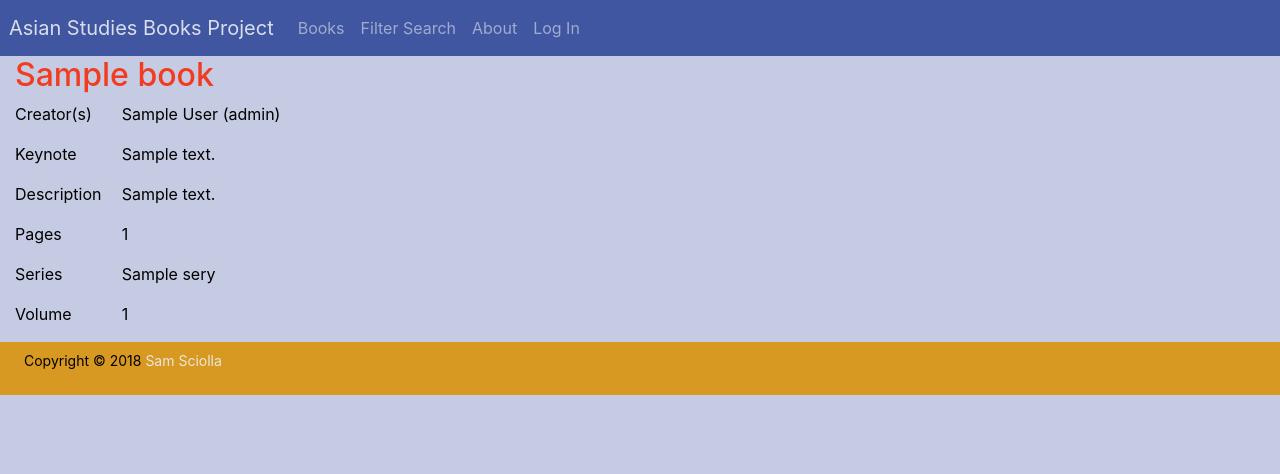
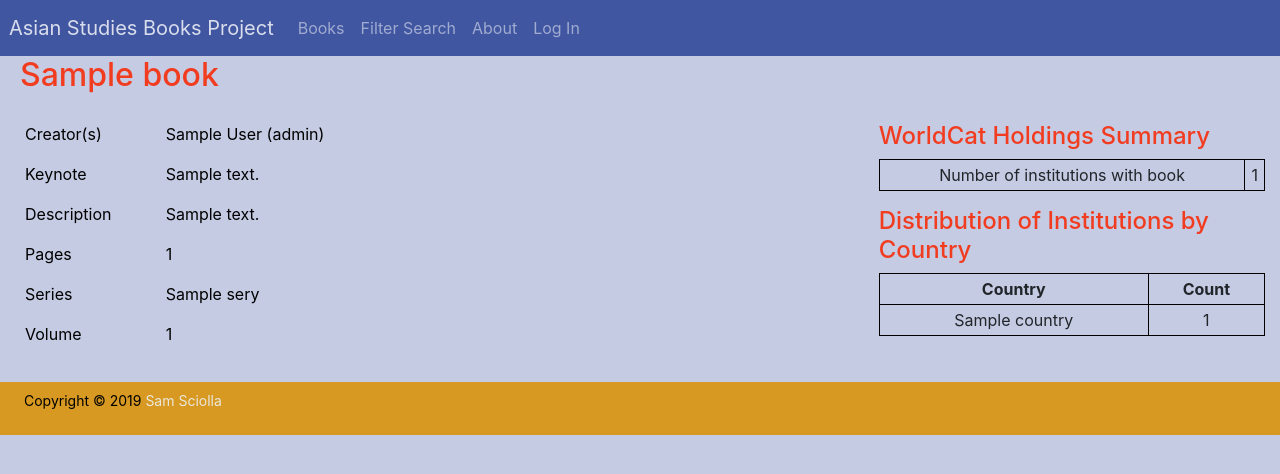
Before and after one commit to ssciolla/si664-asian-studies-books, a Django app: page /asianstudiesbooks/books/1/ in a window 1280 px wide. Shown: the top 474 px of the page. Run offline with Django 3.2, Linux system fonts and the light colour scheme; tables that the repository leaves empty hold one stand-in row (values such as "Sample post"); data that the repository does not hold is empty; some libraries are stand-ins or nearby versions.

Commit message:
Adding holdings info; improving layout

```diff
--- a/asian_studies_books/models.py
+++ b/asian_studies_books/models.py
@@ -166,10 +166,27 @@ class Book(models.Model):
             version_strings.append(version_string)
         return version_strings
 
+    @property
+    def display_total_institutions(self):
+        institutions = self.institutions.all()
+        total = str(len(institutions))
+        return total
+        # country_distribution = institutions.annotate(models.Count('country'))
+        # print(country_distribution)
+
+    def display_country_count_dict(self):
+        institutions = self.institutions.all()
+        country_dist = institutions.select_related('country')\
+                                   .values('country__country_name')\
+                                   .annotate(count = models.Count('country__country_id'))\
+                                   .order_by('-count')
+        count_tups = []
+        for country_count in country_dist:
+            count_tups.append((country_count['country__country_name'], country_count['count']))
+        return count_tups
+
     def get_absolute_url(self):
         return reverse('book_detail', kwargs={'pk': self.pk})
-
-    # Choosing not to create an equivalent method for institutions (there are too many!)
 
 class Holding(models.Model):
     holding_id = models.AutoField(primary_key=True)
--- a/asian_studies_books/static/css/asian_studies_books.css
+++ b/asian_studies_books/static/css/asian_studies_books.css
@@ -70,7 +70,40 @@ main {
 
 .container-fluid {
     background-color: transparent;
+    margin-left: 5px;
+    margin-right: 5px;
     /* padding: 0.5rem 0.5rem; */
+}
+
+/*
+ * Columns
+ */
+
+.column {
+  float: left;
+  padding: 20px;
+}
+
+.left {
+  width: 66.7%
+}
+
+.right {
+  width: 33.3%;
+}
+
+table {
+  border-collapse: collapse;
+  width: 100%;
+}
+
+table, th, tr, td {
+  border: 1px solid black;
+}
+
+th, td {
+  padding: 3px;
+  text-align: center;
 }
 
 /*
--- a/asian_studies_books/templates/asian_studies_books/base.html
+++ b/asian_studies_books/templates/asian_studies_books/base.html
@@ -50,7 +50,7 @@
     </main>
 
     <footer class="px-4 py-2">
-      <p>Copyright &copy; 2018 <a href="mailto:ssciolla@umich.edu">Sam Sciolla</a></p>
+      <p>Copyright &copy; 2019 <a href="mailto:ssciolla@umich.edu">Sam Sciolla</a></p>
     </footer>
 
     <!-- Get <script> tags: https://getbootstrap.com/docs/4.0/getting-started/download/ -->
--- a/asian_studies_books/templates/asian_studies_books/book_detail.html
+++ b/asian_studies_books/templates/asian_studies_books/book_detail.html
@@ -20,9 +20,11 @@
     </div>
   </header>
 
+  <div class='row'>
+    <div class='column left'>
       {% if book.creators %}
          <div class="row">
-       <div class="col-sm-1">
+           <div class="col-sm-2">
              <p>Creator(s)</p>
            </div>
            <div class="col-sm-10">
@@ -33,7 +35,7 @@
 
       {% if book.key_note %}
          <div class="row">
-       <div class="col-sm-1">
+           <div class="col-sm-2">
              <p>Keynote</p>
            </div>
            <div class="col-sm-10">
@@ -44,7 +46,7 @@
 
       {% if book.description %}
        <div class="row">
-     <div class="col-sm-1">
+         <div class="col-sm-2">
            <p>Description</p>
          </div>
          <div class="col-sm-10">
@@ -55,7 +57,7 @@
 
       {% if book.pages %}
        <div class="row">
-     <div class="col-sm-1">
+         <div class="col-sm-2">
            <p>Pages</p>
          </div>
          <div class="col-sm-10">
@@ -66,7 +68,7 @@
 
       {% if book.series %}
        <div class="row">
-     <div class="col-sm-1">
+         <div class="col-sm-2">
            <p>Series</p>
          </div>
          <div class="col-sm-10">
@@ -77,7 +79,7 @@
 
       {% if book.volume %}
        <div class="row">
-     <div class="col-sm-1">
+         <div class="col-sm-2">
            <p>Volume</p>
          </div>
          <div class="col-sm-10">
@@ -88,8 +90,8 @@
 
       {% if book.display_versions %}
         <div class="row">
-     <div class="col-sm-10">
-       <h3>Versions</h3>
+         <div class="col-sm-12">
+           <h4>Versions</h4>
          </div>
         </div>
       {% endif %}
@@ -97,11 +99,52 @@
       {% if book.display_versions %}
         {% for version in book.display_versions %}
           <div class="row">
-        <div class="col-sm-10">
+            <div class="col-sm-12">
               <p>{{ version }}</p>
             </div>
           </div>
         {% endfor %}
       {% endif %}
 
+    </div>
+    <div class='column right'>
+
+      {% if book.display_total_institutions %}
+        <div class="row">
+         <div class="col-sm-12">
+           <h4>WorldCat Holdings Summary</h4>
+         </div>
+        </div>
+      {% endif %}
+
+      {% if book.display_total_institutions %}
+        <div class="row">
+         <div class="col-sm-12">
+           <table>
+             <tr>
+               <td>Number of institutions with book</td>
+               <td>{{ book.display_total_institutions }}</td>
+             </tr>
+           </table>
+           <p/>
+           <h4>Distribution of Institutions by Country</h4>
+           {% if book.display_country_count_dict %}
+            <table>
+              <tr>
+                <th>Country</th>
+                <th>Count</th>
+              </tr>
+              {% for country, count in book.display_country_count_dict %}
+                <tr>
+                  <td>{{ country }}</td>
+                  <td>{{ count }}</td>
+                </tr>
+              {% endfor %}
+            </table>
+           {% endif %}
+         </div>
+        </div>
+      {% endif %}
+    </div>
+  </div>
 {% endblock content %}
```
Also changed, not shown: asian_studies_books/templates/asian_studies_books/about.html (+7 -5 lines), asian_studies_books/templates/asian_studies_books/home.html (+7 -2 lines). Lines whose indentation alone changed are shown as unchanged.
